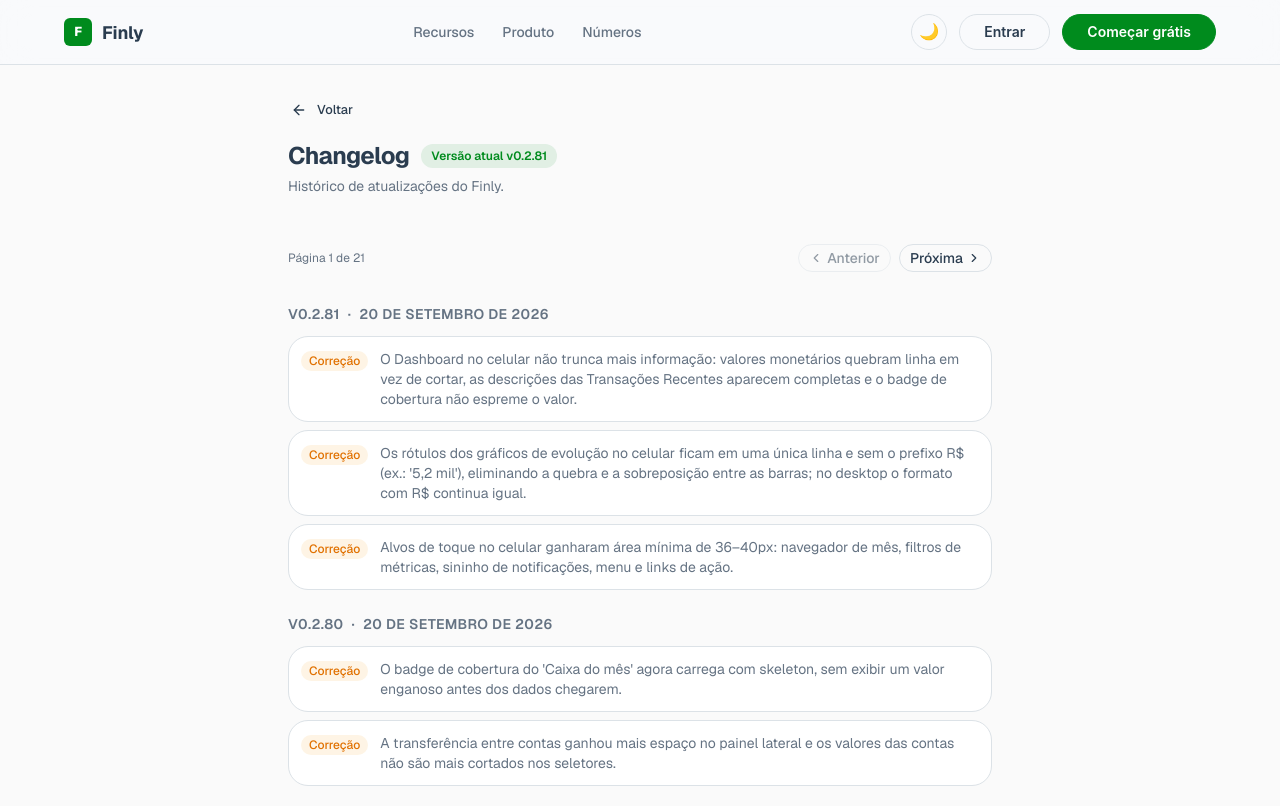
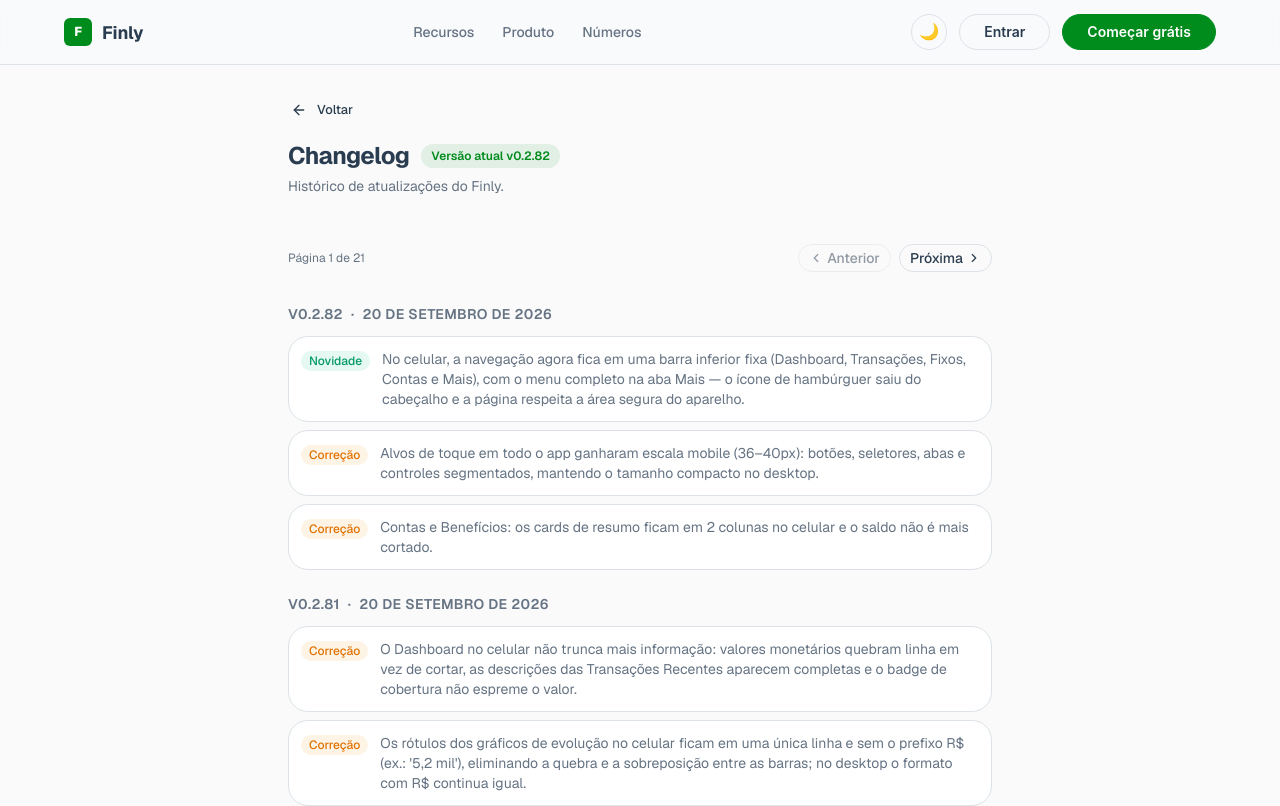
Before and after one commit to juliano340/finly, a Next.js app: page /changelog in a window 1280 px wide. Shown: the top 806 px of the page. Built offline with nearby package versions, Linux system fonts and the light colour scheme.

Commit message:
chore(release): prepara v0.2.82

```diff
--- a/package.json
+++ b/package.json
@@ -1,6 +1,6 @@
 {
   "name": "finly",
-  "version": "0.2.81",
+  "version": "0.2.82",
   "private": true,
   "scripts": {
     "dev": "next dev --turbopack",
--- a/src/content/releases.ts
+++ b/src/content/releases.ts
@@ -24,9 +24,18 @@
   return `${year}-${month}-${day}`
 }
 
-export const CURRENT_VERSION = "0.2.81"
+export const CURRENT_VERSION = "0.2.82"
 
 export const releases = [
+  {
+    version: "0.2.82",
+    date: "2026-09-20",
+    changes: [
+      { type: "feat", description: "No celular, a navegação agora fica em uma barra inferior fixa (Dashboard, Transações, Fixos, Contas e Mais), com o menu completo na aba Mais — o ícone de hambúrguer saiu do cabeçalho e a página respeita a área segura do aparelho." },
+      { type: "fix", description: "Alvos de toque em todo o app ganharam escala mobile (36–40px): botões, seletores, abas e controles segmentados, mantendo o tamanho compacto no desktop." },
+      { type: "fix", description: "Contas e Benefícios: os cards de resumo ficam em 2 colunas no celular e o saldo não é mais cortado." },
+    ],
+  },
   {
     version: "0.2.81",
     date: "2026-09-20",
```
Also changed, not shown: 2 other files (tests, documents, lock files or other folders).
